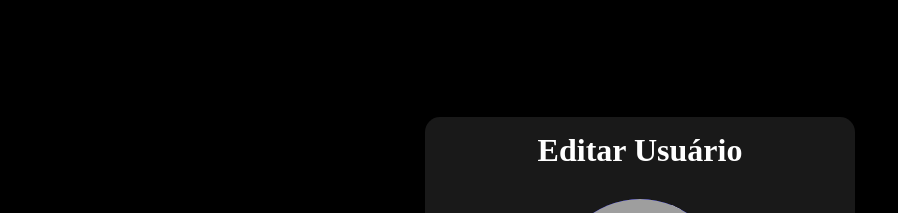
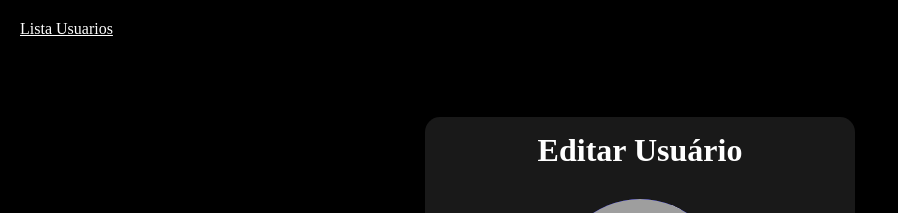
Before and after one commit to AsatoTexco/CRUD_PDO_Fabrica276, a PHP site: page /editar.php?id_user=1 in a window 1280 px wide. Shown: the top 213 px of the page, without its empty margins (0-898 px from the left). Run offline with PHP 8.4, Linux system fonts and the light colour scheme; data that the repository does not hold is empty; grey boxes are pictures that could not be loaded.

Commit message:
removendo bugs editar

```diff
--- a/Usuario.php
+++ b/Usuario.php
@@ -72,6 +72,13 @@ class Usuario {
     public function editar($id_user, $nome,$email,$senha,$img_perfil){
         try{
 
+            $sql = $this->pdo->prepare("SELECT img_perfil FROM user WHERE id_user = :id");
+            $sql->bindValue(":id",$id_user);
+            $sql->execute();
+
+            $ft_perfil = $sql->fetchAll(PDO::FETCH_ASSOC)[0]['img_perfil'];
+            unlink('imgs_perfil/'.$ft_perfil);
+
             $sql = $this->pdo->prepare("UPDATE user SET nome = :n, email = :e, senha = :s, img_perfil = :img WHERE id_user = :id");
             $sql->bindValue(":n",$nome);
             $sql->bindValue(":e",$email);
@@ -79,6 +86,8 @@ class Usuario {
             $sql->bindValue(":img",$img_perfil);
             $sql->bindValue(":id",$id_user);
             $sql->execute();
+
+
             return true;
         }
         catch(PDOException $erro){
--- a/css/editar.css
+++ b/css/editar.css
@@ -183,3 +183,11 @@ body{
     background-color: black;
 
 }
+
+.nav_link{
+    position: absolute;
+    top: 20px;
+    left: 20px;
+    color: white;
+
+}
--- a/editar.php
+++ b/editar.php
@@ -147,7 +147,7 @@ $form_editar = '<form class="form_editar" action="" method="post"  enctype="mult
     <link rel="stylesheet" href="css/editar.css">
 </head>
 <body>
-
+<a href="listar_usuarios.php" class="nav_link">Lista Usuarios</a>
     <?=$form_editar?>
 
 <script src="https://code.jquery.com/jquery-3.6.0.min.js"></script>
```
Also changed, not shown: imgs_perfil/106937452040886247842248238249032919.gif (deleted), imgs_perfil/109216316988791239720201189783170627.png (deleted), imgs_perfil/17151291695281265696280157311199212.jpg (deleted), imgs_perfil/249932008088533970123876667624495632.png (deleted), imgs_perfil/395299033044643426644623870767749431.jpg (deleted), imgs_perfil/496779144477728957930203355777169582.png (deleted), imgs_perfil/8833370788435034575804495068925708.png (deleted).
